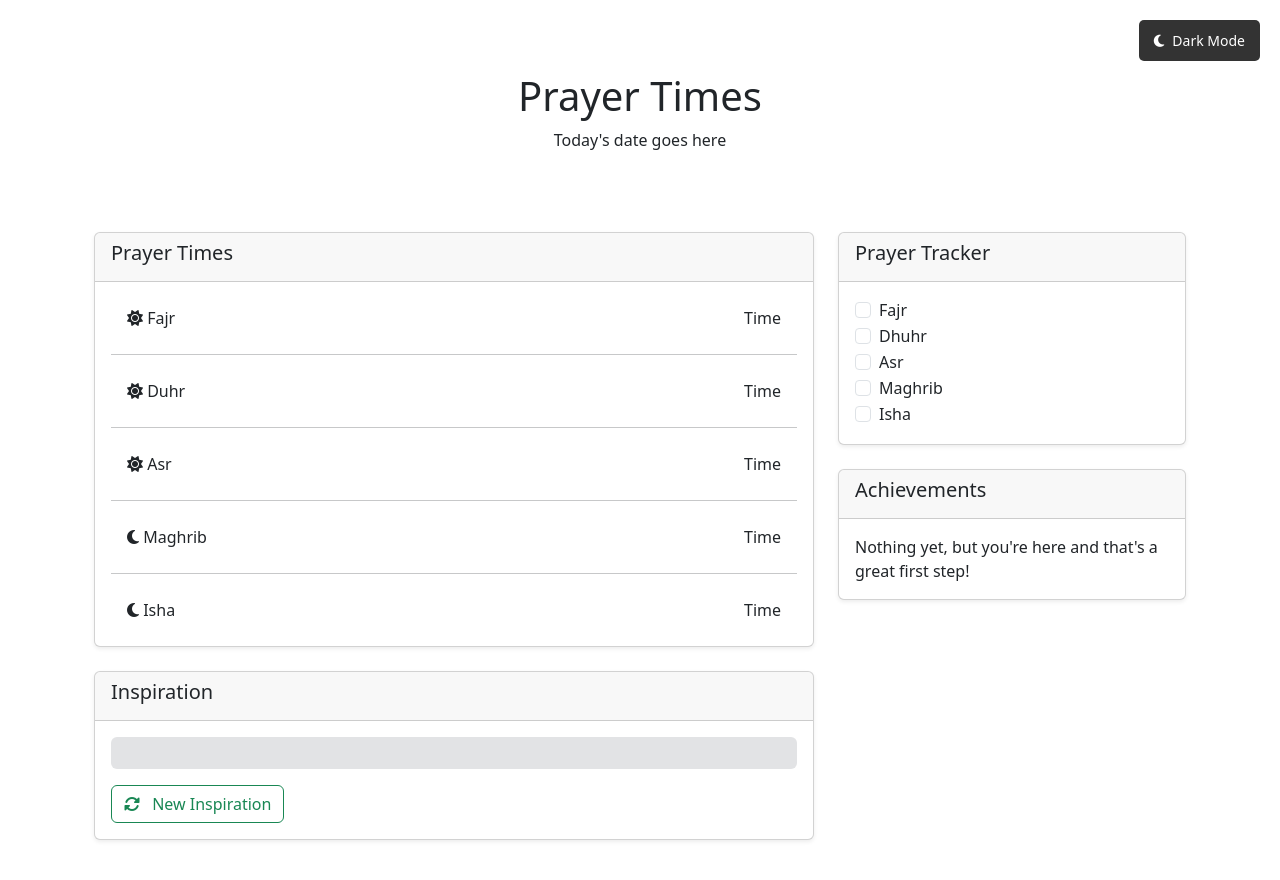
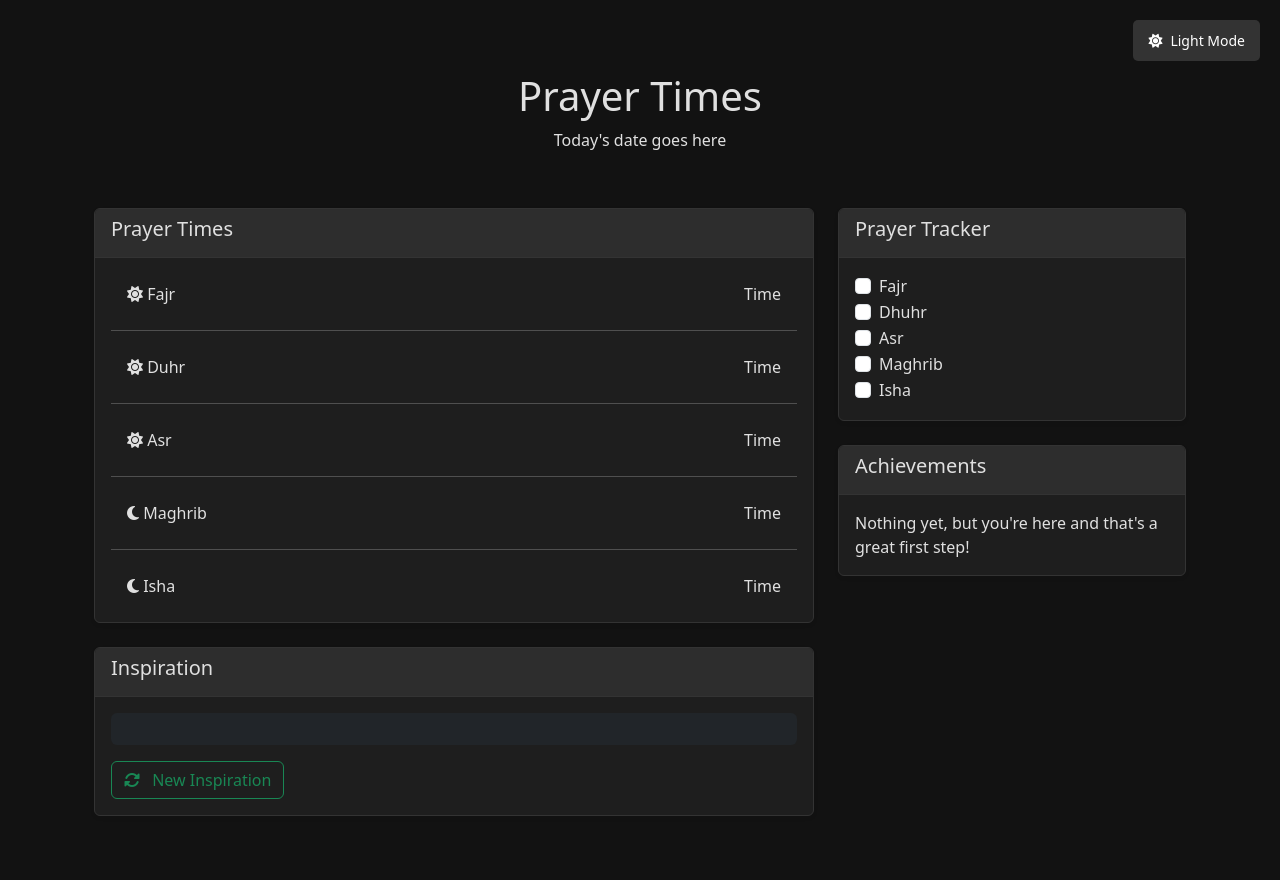
Before and after one commit to zaidmian/MIST2025, a plain HTML site: page web/index.html in a window 1280 px wide. Both pictures are taken after a click on the button "Dark Mode". Drawn offline with nearby package versions, Linux system fonts and the light colour scheme.

Commit message:
Update index.html with dark mode integrated
Code modified by AI

The code was integrated with code to run darkmode correctly

```diff
--- a/web/index.html
+++ b/web/index.html
@@ -3,13 +3,7 @@
 <head>
   <meta charset="UTF-8"/>
   <meta name="viewport" content="width=device-width, initial-scale=1.0"/>
-  <!--  TODO Rename this when we have a project title-->
   <title>Islamic Prayer Times</title>
-
-  <button id="darkModeToggle" style="position: fixed; top: 20px; right: 20px; background: #333; color: white; border: none; padding: 10px 15px; border-radius: 5px; cursor: pointer; z-index: 1000; display: flex; align-items: center; gap: 8px; font-size: 14px;">
-  <i class="fas fa-moon"></i>
-  <span>Dark Mode</span>
-</button>
 
   <!-- Bootstrap CSS -->
   <link href="https://cdn.jsdelivr.net/npm/bootstrap@5.3.0/dist/css/bootstrap.min.css" rel="stylesheet"/>
@@ -20,11 +14,45 @@
   <!-- Google Fonts -->
   <link href="https://fonts.googleapis.com/css2?family=Roboto:wght@300;400;500;700&display=swap" rel="stylesheet"/>
 
-  <!-- Custom CSS -->
-  <!--  <link rel="stylesheet" href="styles.css"/>-->
+  <!-- Dark Mode CSS -->
+  <style>
+    /* Dark Mode CSS */
+    body {
+      transition: background-color 0.3s ease, color 0.3s ease;
+    }
+
+    .card, .card-header, .list-group-item {
+      transition: background-color 0.3s ease, color 0.3s ease, border-color 0.3s ease;
+    }
+
+    #darkModeToggle {
+      transition: background-color 0.3s ease;
+    }
+
+    #darkModeToggle:hover {
+      opacity: 0.9;
+    }
+
+    /* Dark mode toggle button styles when in dark mode */
+    .dark-mode #darkModeToggle {
+      background-color: #f8f9fa;
+      color: #212529;
+    }
+
+    /* Dark mode button hover styles */
+    .dark-mode #darkModeToggle:hover {
+      background-color: #e2e6ea;
+    }
+  </style>
 </head>
 
 <body>
+<!-- Dark Mode Toggle Button -->
+<button id="darkModeToggle" style="position: fixed; top: 20px; right: 20px; background: #333; color: white; border: none; padding: 10px 15px; border-radius: 5px; cursor: pointer; z-index: 1000; display: flex; align-items: center; gap: 8px; font-size: 14px;">
+  <i class="fas fa-moon"></i>
+  <span>Dark Mode</span>
+</button>
+
 <div class="container py-5">
 
   <div class="container-fluid py-4">
@@ -39,7 +67,7 @@
     <div class="row justify-content-center mb-4">
       <div class="col-md-6" id="city-selector-container"></div>
     </div>
-    <i class="fas ${prayer.icon} me-2"></i>
+
     <div class="row">
       <div class="col-lg-8">
         <div class="card mb-4 shadow-sm">
@@ -166,5 +194,136 @@
 <!-- Custom JavaScript -->
 <script type="module" src="app.js"></script>
 
+<!-- Dark Mode JavaScript -->
+<script>
+// Dark Mode Implementation
+document.addEventListener('DOMContentLoaded', function() {
+  const darkModeToggle = document.getElementById('darkModeToggle');
+  const body = document.body;
+  const icon = darkModeToggle.querySelector('i');
+  const text = darkModeToggle.querySelector('span');
+
+  // Check for saved theme preference or use preferred color scheme
+  const savedTheme = localStorage.getItem('theme');
+
+  if (savedTheme === 'dark' || (!savedTheme && window.matchMedia('(prefers-color-scheme: dark)').matches)) {
+    enableDarkMode();
+  } else {
+    enableLightMode();
+  }
+
+  // Toggle dark/light mode
+  darkModeToggle.addEventListener('click', () => {
+    if (body.classList.contains('dark-mode')) {
+      enableLightMode();
+    } else {
+      enableDarkMode();
+    }
+  });
+
+  function enableDarkMode() {
+    body.classList.add('dark-mode');
+    icon.className = 'fas fa-sun';
+    text.textContent = 'Light Mode';
+    localStorage.setItem('theme', 'dark');
+    applyDarkStyles();
+  }
+
+  function enableLightMode() {
+    body.classList.remove('dark-mode');
+    icon.className = 'fas fa-moon';
+    text.textContent = 'Dark Mode';
+    localStorage.setItem('theme', 'light');
+    applyLightStyles();
+  }
+
+  function applyDarkStyles() {
+    // Apply dark mode to body and background
+    body.style.backgroundColor = '#121212';
+    body.style.color = '#e0e0e0';
+
+    // Apply dark mode to cards
+    const cards = document.querySelectorAll('.card');
+    cards.forEach(card => {
+      card.style.backgroundColor = '#1e1e1e';
+      card.style.color = '#e0e0e0';
+      card.style.borderColor = '#333';
+    });
+
+    // Apply dark mode to card headers
+    const cardHeaders = document.querySelectorAll('.card-header');
+    cardHeaders.forEach(header => {
+      header.style.backgroundColor = '#2d2d2d';
+      header.style.borderColor = '#333';
+    });
+
+    // Apply dark mode to list group items
+    const listItems = document.querySelectorAll('.list-group-item');
+    listItems.forEach(item => {
+      item.style.backgroundColor = '#1e1e1e';
+      item.style.color = '#e0e0e0';
+      item.style.borderColor = '#333';
+    });
+
+    // Apply dark mode to form elements
+    const formElements = document.querySelectorAll('.form-check-label');
+    formElements.forEach(el => {
+      el.style.color = '#e0e0e0';
+    });
+
+    // Apply dark mode to inspiration background
+    const inspirationContent = document.getElementById('inspirationContent');
+    if (inspirationContent) {
+      inspirationContent.classList.remove('bg-secondary-subtle');
+      inspirationContent.classList.add('bg-dark');
+      inspirationContent.style.color = '#e0e0e0';
+    }
+  }
+
+  function applyLightStyles() {
+    // Revert body and background to light mode
+    body.style.backgroundColor = '';
+    body.style.color = '';
+
+    // Revert cards to light mode
+    const cards = document.querySelectorAll('.card');
+    cards.forEach(card => {
+      card.style.backgroundColor = '';
+      card.style.color = '';
+      card.style.borderColor = '';
+    });
+
+    // Revert card headers to light mode
+    const cardHeaders = document.querySelectorAll('.card-header');
+    cardHeaders.forEach(header => {
+      header.style.backgroundColor = '';
+      header.style.borderColor = '';
+    });
+
+    // Revert list group items to light mode
+    const listItems = document.querySelectorAll('.list-group-item');
+    listItems.forEach(item => {
+      item.style.backgroundColor = '';
+      item.style.color = '';
+      item.style.borderColor = '';
+    });
+
+    // Revert form elements to light mode
+    const formElements = document.querySelectorAll('.form-check-label');
+    formElements.forEach(el => {
+      el.style.color = '';
+    });
+
+    // Revert inspiration background to light mode
+    const inspirationContent = document.getElementById('inspirationContent');
+    if (inspirationContent) {
+      inspirationContent.classList.add('bg-secondary-subtle');
+      inspirationContent.classList.remove('bg-dark');
+      inspirationContent.style.color = '';
+    }
+  }
+});
+</script>
+
 </body>
 </html>
```
